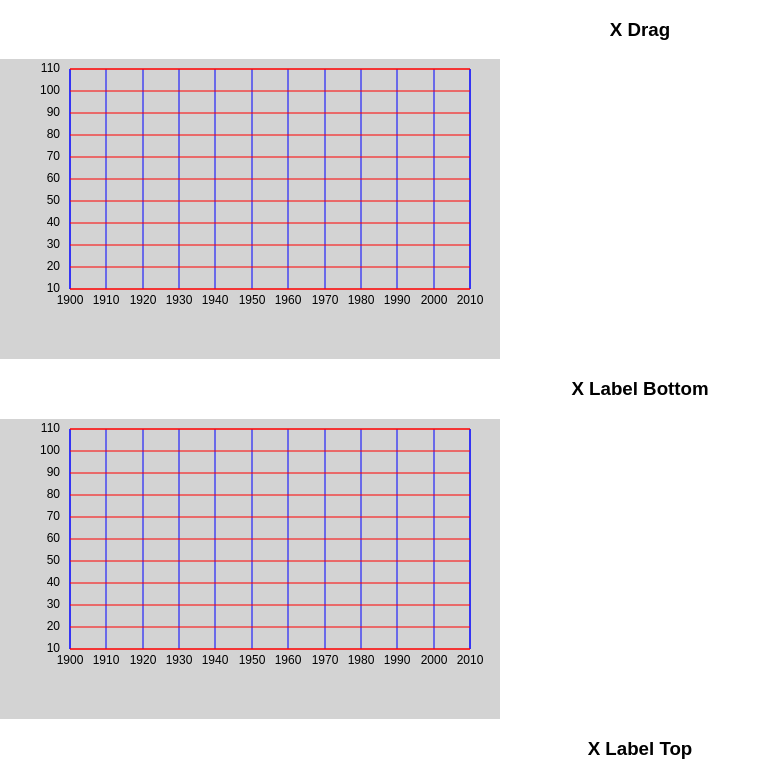
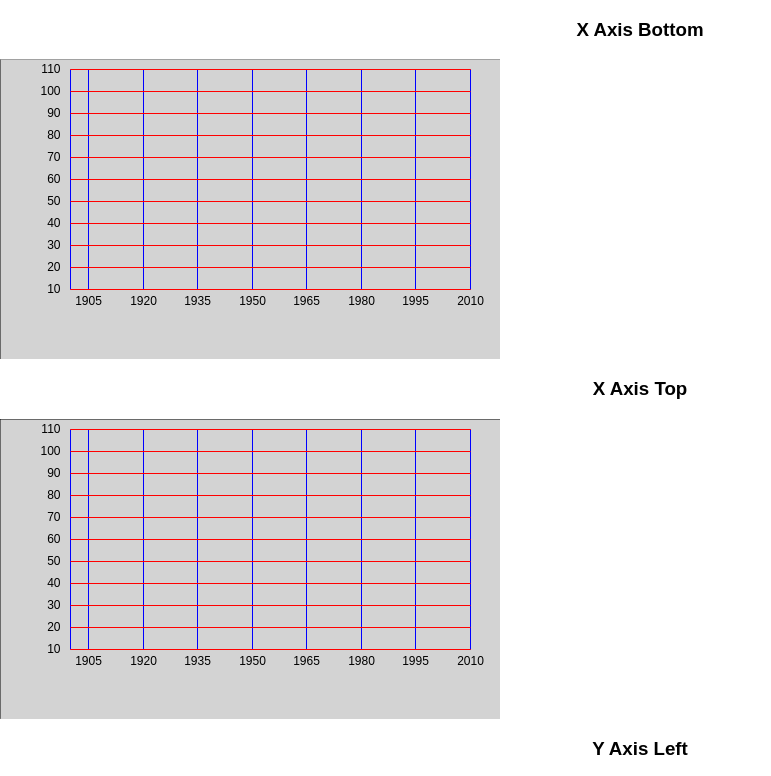
Before and after one commit to t4sk/react-canvas-time-series, a React (Create React App) app: page / in a window 1280 px wide. Shown: the top 776 px of the page, without its empty margins (0-771 px from the left). Built offline with nearby package versions, Linux system fonts and the light colour scheme.

Commit message:
namespace background props

```diff
--- a/src/App.js
+++ b/src/App.js
@@ -10,11 +10,13 @@ class App extends Component {
   render () {
     return (
       <div className="App">
+        <BackgroundTestRender />
+        {/*}
         <UITestRender />
-        <BackgroundTestRender />
         <CandlestickTestRender />
         <BarTestRender />
         <LineTestRender />
+        */}
       </div>
     )
   }
--- a/src/common/background/common.js
+++ b/src/common/background/common.js
@@ -2,9 +2,9 @@
 import type { Props } from './types'
 
 export function getWidth (props: Props): number {
-  return props.canvas.width - props.y.axis.width - (props.margin.left + props.margin.right)
+  return props.canvas.width - props.background.y.axis.width - (props.margin.left + props.margin.right)
 }
 
 export function getHeight (props: Props): number {
-  return props.canvas.height - props.x.axis.height - (props.margin.top + props.margin.bottom)
+  return props.canvas.height - props.background.x.axis.height - (props.margin.top + props.margin.bottom)
 }
--- a/src/common/background/index.js
+++ b/src/common/background/index.js
@@ -12,7 +12,7 @@ import { drawYLines } from './y-axis'
 // TODO round
 
 export function draw (ctx: any, props: Props) {
-  ctx.fillStyle = props.backgroundColor
+  ctx.fillStyle = props.background.backgroundColor
   ctx.fillRect(
     0, 0,
     props.canvas.width,
--- a/src/common/background/test-render.js
+++ b/src/common/background/test-render.js
@@ -70,6 +70,7 @@ TestRender.defaultProps = {
     left: 20,
     right: 30
   },
+  background: {
     backgroundColor: 'lightgrey',
     y: {
       line: {
@@ -101,6 +102,7 @@ TestRender.defaultProps = {
       },
       interval: 15
     },
+  },
   yMin: 10,
   yMax: 110,
   xMin: 1900,
--- a/src/common/background/types.js
+++ b/src/common/background/types.js
@@ -11,6 +11,7 @@ export type Props = {
     left: number,
     right: number,
   },
+  background: {
     backgroundColor: string,
     y: {
       line: {
@@ -42,6 +43,7 @@ export type Props = {
       },
       interval: number
     },
+  },
   xMin: number,
   xMax: number,
   yMin: number,
--- a/src/common/background/x-axis.js
+++ b/src/common/background/x-axis.js
@@ -4,24 +4,24 @@ import { round, linear, nearestStepBelow } from '../math'
 import { getHeight, getWidth } from './common'
 
 function getXLineCanvasXStart (props: Props): number {
-  switch (props.y.axis.at) {
+  switch (props.background.y.axis.at) {
     case 'left':
-      return props.margin.left + props.y.axis.width
+      return props.margin.left + props.background.y.axis.width
     case 'right':
       return props.margin.left
     default:
-      throw new Error(`invalid y.axis.at ${props.y.axis.at}`)
+      throw new Error(`invalid y.axis.at ${props.background.y.axis.at}`)
   }
 }
 
 function getXLineCanvasYStart (props: Props): number {
-  switch (props.x.axis.at) {
+  switch (props.background.x.axis.at) {
     case 'top':
-      return props.margin.top + props.x.axis.height
+      return props.margin.top + props.background.x.axis.height
     case 'bottom':
       return props.margin.top
     default:
-      throw new Error(`invalid x.axis.at ${props.x.axis.at}`)
+      throw new Error(`invalid x.axis.at ${props.background.x.axis.at}`)
   }
 }
 
@@ -30,13 +30,13 @@ const X_LABEL_VERTICAL_PADDING = 12
 function getXLabelCanvasY (props: Props): number {
   const height = getHeight(props)
 
-  switch (props.x.axis.at) {
+  switch (props.background.x.axis.at) {
     case 'top':
-      return props.margin.top + props.x.axis.height - X_LABEL_VERTICAL_PADDING
+      return props.margin.top + props.background.x.axis.height - X_LABEL_VERTICAL_PADDING
     case 'bottom':
       return height + props.margin.top + X_LABEL_VERTICAL_PADDING
     default:
-      throw new Error(`invalid x.axis.at ${props.x.axis.at}`)
+      throw new Error(`invalid x.axis.at ${props.background.x.axis.at}`)
   }
 }
 
@@ -47,11 +47,12 @@ export function drawXLines (ctx: any, props: Props) {
   } = props
 
   // style line
-  ctx.strokeStyle = props.x.line.color
+  ctx.lineWidth = 1
+  ctx.strokeStyle = props.background.x.line.color
 
   // style labels
-  ctx.font = props.x.axis.label.font
-  ctx.fillStyle = props.x.axis.label.color
+  ctx.font = props.background.x.axis.label.font
+  ctx.fillStyle = props.background.x.axis.label.color
   ctx.textAlign = 'center'
   ctx.textBaseline = 'middle'
 
@@ -80,9 +81,9 @@ export function drawXLines (ctx: any, props: Props) {
   ctx.lineTo(xLineCanvasXStart + width, xLineCanvasYStart + height)
   ctx.stroke()
 
-  const xStart = nearestStepBelow(xMin, props.x.interval)
+  const xStart = nearestStepBelow(xMin, props.background.x.interval)
 
-  for (let x = xStart; x <= xMax; x += props.x.interval) {
+  for (let x = xStart; x <= xMax; x += props.background.x.interval) {
     const canvasX = round(toCanvasX(x) + xLineCanvasXStart)
 
     if (canvasX >= xLineCanvasXStart && canvasX <= xLineCanvasXStart + width) {
@@ -94,7 +95,7 @@ export function drawXLines (ctx: any, props: Props) {
 
       // draw text
       ctx.fillText(
-        props.x.axis.label.render(x),
+        props.background.x.axis.label.render(x),
         canvasX,
         labelCanvasY
       )
--- a/src/common/background/y-axis.js
+++ b/src/common/background/y-axis.js
@@ -4,35 +4,35 @@ import { round, linear, nearestStepBelow } from '../math'
 import { getHeight, getWidth } from './common'
 
 function getYAxisTextAlign (props: Props): 'left' | 'right' {
-  switch (props.y.axis.at) {
+  switch (props.background.y.axis.at) {
     case 'left':
       return 'right'
     case 'right':
       return 'left'
     default:
-      throw new Error(`invalid y.axis.at ${props.y.axis.at}`)
+      throw new Error(`invalid y.axis.at ${props.background.y.axis.at}`)
   }
 }
 
 function getYLineCanvasXStart (props: Props): number {
-  switch (props.y.axis.at) {
+  switch (props.background.y.axis.at) {
     case 'left':
-      return props.y.axis.width + props.margin.left
+      return props.background.y.axis.width + props.margin.left
     case 'right':
       return props.margin.left
     default:
-      throw new Error(`invalid y.axis.at ${props.y.axis.at}`)
+      throw new Error(`invalid y.axis.at ${props.background.y.axis.at}`)
   }
 }
 
 function getYLineCanvasYStart (props: Props): number {
-  switch (props.x.axis.at) {
+  switch (props.background.x.axis.at) {
     case 'top':
-      return props.x.axis.height + props.margin.top
+      return props.background.x.axis.height + props.margin.top
     case 'bottom':
       return props.margin.top
     default:
-      throw new Error(`invalid x.axis.at ${props.x.axis.at}`)
+      throw new Error(`invalid x.axis.at ${props.background.x.axis.at}`)
   }
 }
 
@@ -41,13 +41,13 @@ const Y_LABEL_HORIZONTAL_PADDING = 10
 function getYLabelCanvasX (props: Props): number {
   const width = getWidth(props)
 
-  switch (props.y.axis.at) {
+  switch (props.background.y.axis.at) {
     case 'left':
-      return props.margin.left + props.y.axis.width - Y_LABEL_HORIZONTAL_PADDING
+      return props.margin.left + props.background.y.axis.width - Y_LABEL_HORIZONTAL_PADDING
     case 'right':
       return width + props.margin.left + Y_LABEL_HORIZONTAL_PADDING
     default:
-      throw new Error(`invalid y.axis.at ${props.y.axis.at}`)
+      throw new Error(`invalid y.axis.at ${props.background.y.axis.at}`)
   }
 }
 
@@ -58,11 +58,12 @@ export function drawYLines (ctx: any, props: Props) {
   } = props
 
   // style line
-  ctx.strokeStyle = props.y.line.color
+  ctx.lineWidth = 1
+  ctx.strokeStyle = props.background.y.line.color
 
   // style labels
-  ctx.font = props.y.axis.label.font
-  ctx.fillStyle = props.y.axis.label.color
+  ctx.font = props.background.y.axis.label.font
+  ctx.fillStyle = props.background.y.axis.label.color
   ctx.textBaseline = 'middle'
   ctx.textAlign = getYAxisTextAlign(props)
 
@@ -91,9 +92,9 @@ export function drawYLines (ctx: any, props: Props) {
   ctx.lineTo(yLineCanvasXStart + width, yLineCanvasYStart + height)
   ctx.stroke()
 
-  const yStart = nearestStepBelow(yMin, props.y.interval)
+  const yStart = nearestStepBelow(yMin, props.background.y.interval)
 
-  for (let y = yStart; y <= yMax; y += props.y.interval) {
+  for (let y = yStart; y <= yMax; y += props.background.y.interval) {
     const canvasY = round(toCanvasY(y)) + yLineCanvasYStart
 
     if (canvasY >= yLineCanvasYStart && canvasY <= yLineCanvasYStart + height) {
@@ -105,7 +106,7 @@ export function drawYLines (ctx: any, props: Props) {
 
       // draw text
       ctx.fillText(
-        props.y.axis.label.render(y),
+        props.background.y.axis.label.render(y),
         labelCanvasX,
         canvasY
       )
```
Lines whose indentation alone changed are shown as unchanged.
